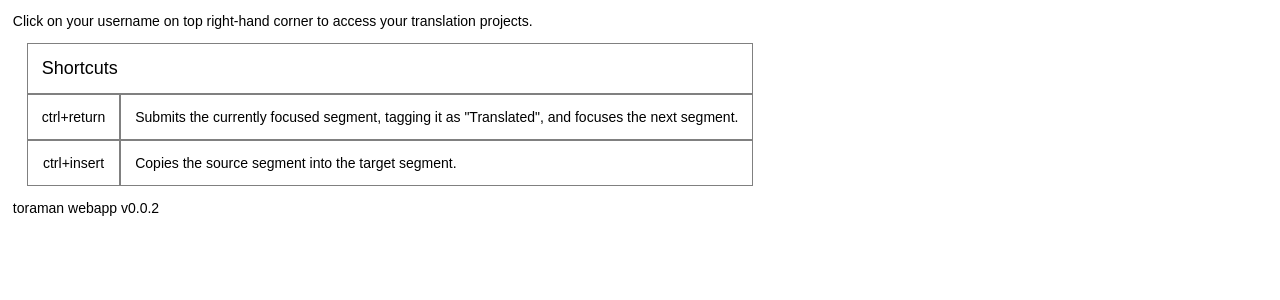
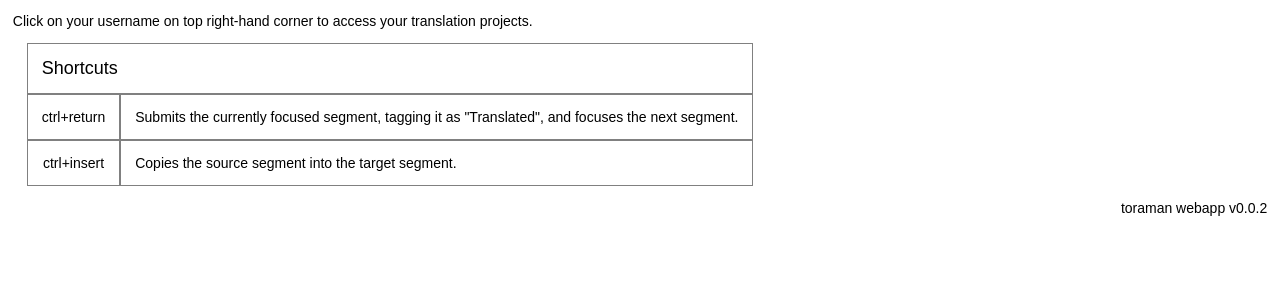
Before and after one commit to toramanPRO/toraman_webapp, a Django app: page / in a window 1280 px wide. Shown: the part 35-335 px from the top of the page. Run offline with Django 3.2, Linux system fonts and the light colour scheme.

Commit message:
version number moved to the right-hand side of homepage.html

```diff
--- a/www/static/www/main.css
+++ b/www/static/www/main.css
@@ -140,6 +140,10 @@ nav h4, nav h4 a {
     background-color: #126868;
 }
 
+p#version_number {
+    text-align: right;
+}
+
 table {
     margin: 0 auto;
 }
```
